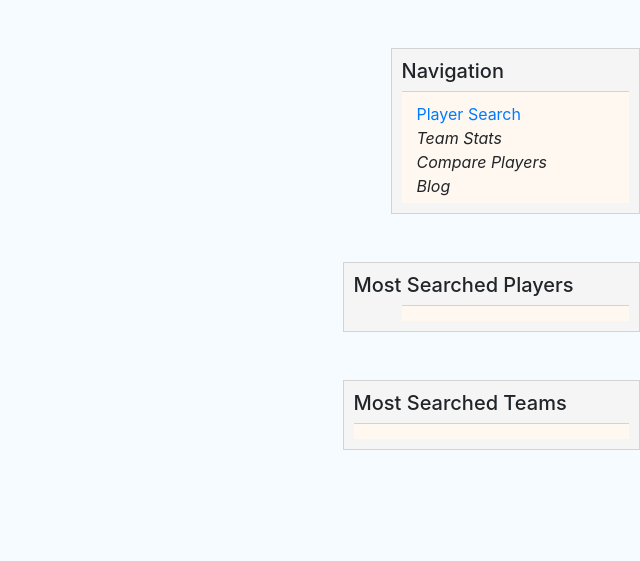
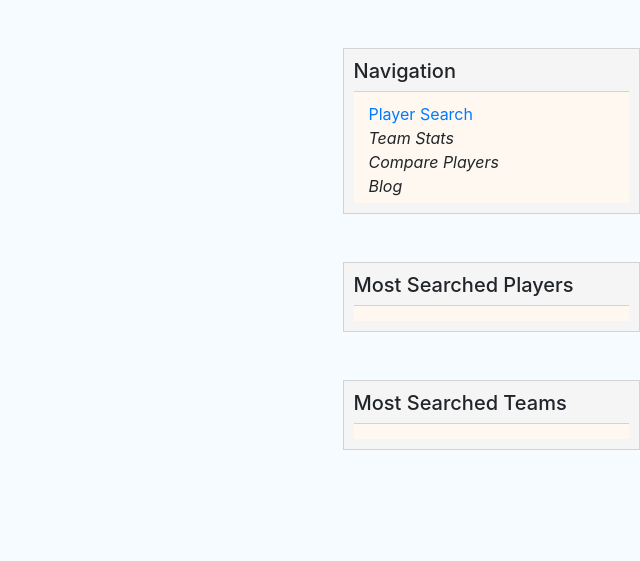
Before and after one commit to RippyTheGator/statsy, a Django app: template blog/templates/blog/home.html in a window 1280 px wide. Shown: the part 57-618 px from the top of the page, without its empty margins (640-1280 px from the left). Run offline with Django 3.2, Linux system fonts and the light colour scheme; the template is opened without the code that fills it, so the values that code supplies are empty; some libraries are stand-ins or nearby versions.

Commit message:
index chnages

```diff
--- a/stats/templates/stats/index.html
+++ b/stats/templates/stats/index.html
@@ -95,7 +95,7 @@
                      {% endblock %}
                  </div>
                  <div id="desktop-content" class="col-md-3">
-                     <div class="content mt-5 ml-5">
+                     <div class="content mt-5">
                          <h5>Navigation</h5>
                          <div class="content-article">
                              <a href="{% url 'player_search' %}">Player Search</a></br>
@@ -106,7 +106,7 @@
                      </div>
                      <div class="content mt-5">
                          <h5>Most Searched Players</h5>
-                         <div class="content-article ml-5">
+                         <div class="content-article">
                              {% for player in trending_player %}
                              <a href="{% url 'player_info' pk=player.pk first_name=player.first_name last_name=player.last_name %}">{{ player.full_name }}</a></br>
                              {% endfor %}
```
